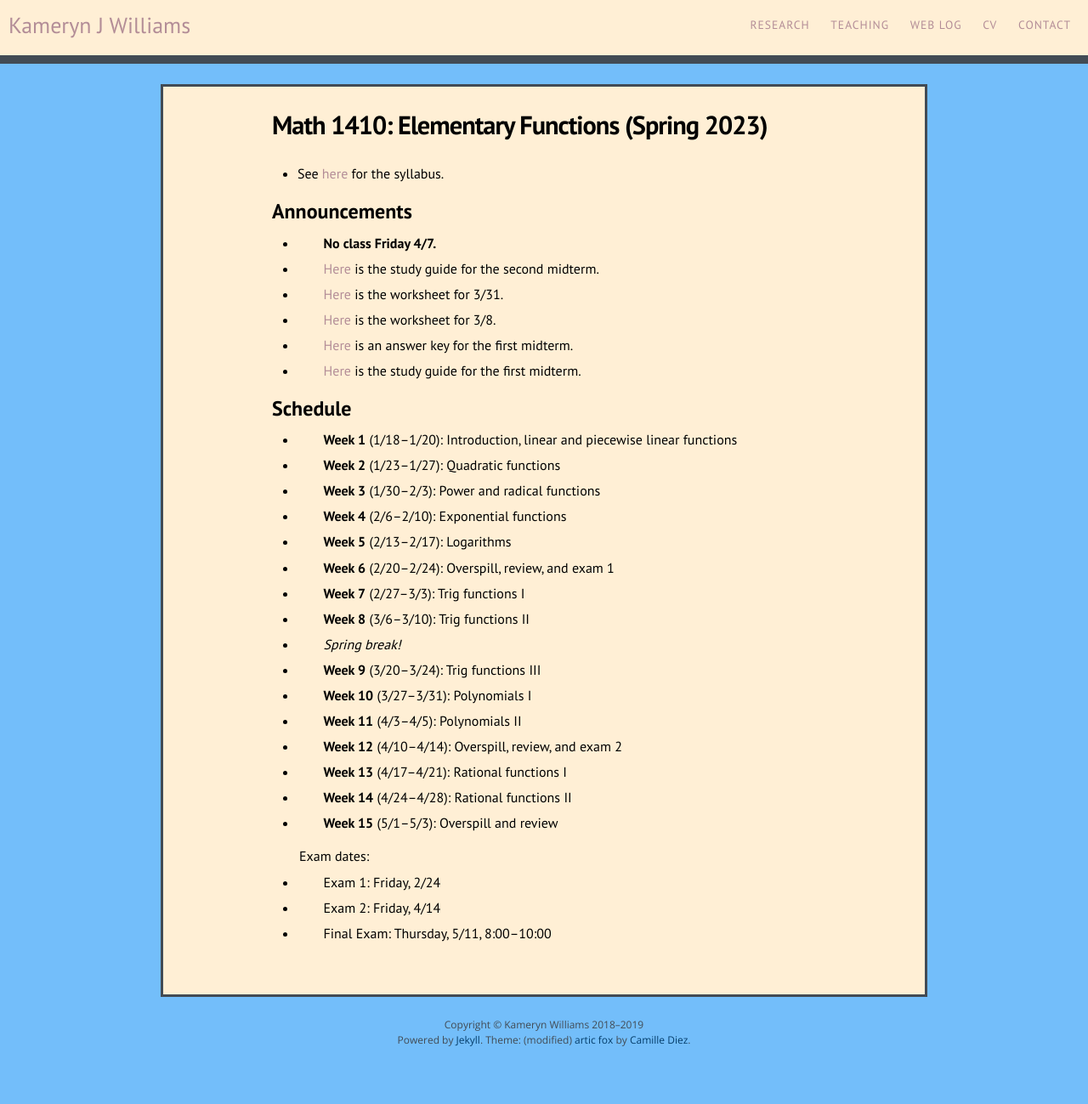
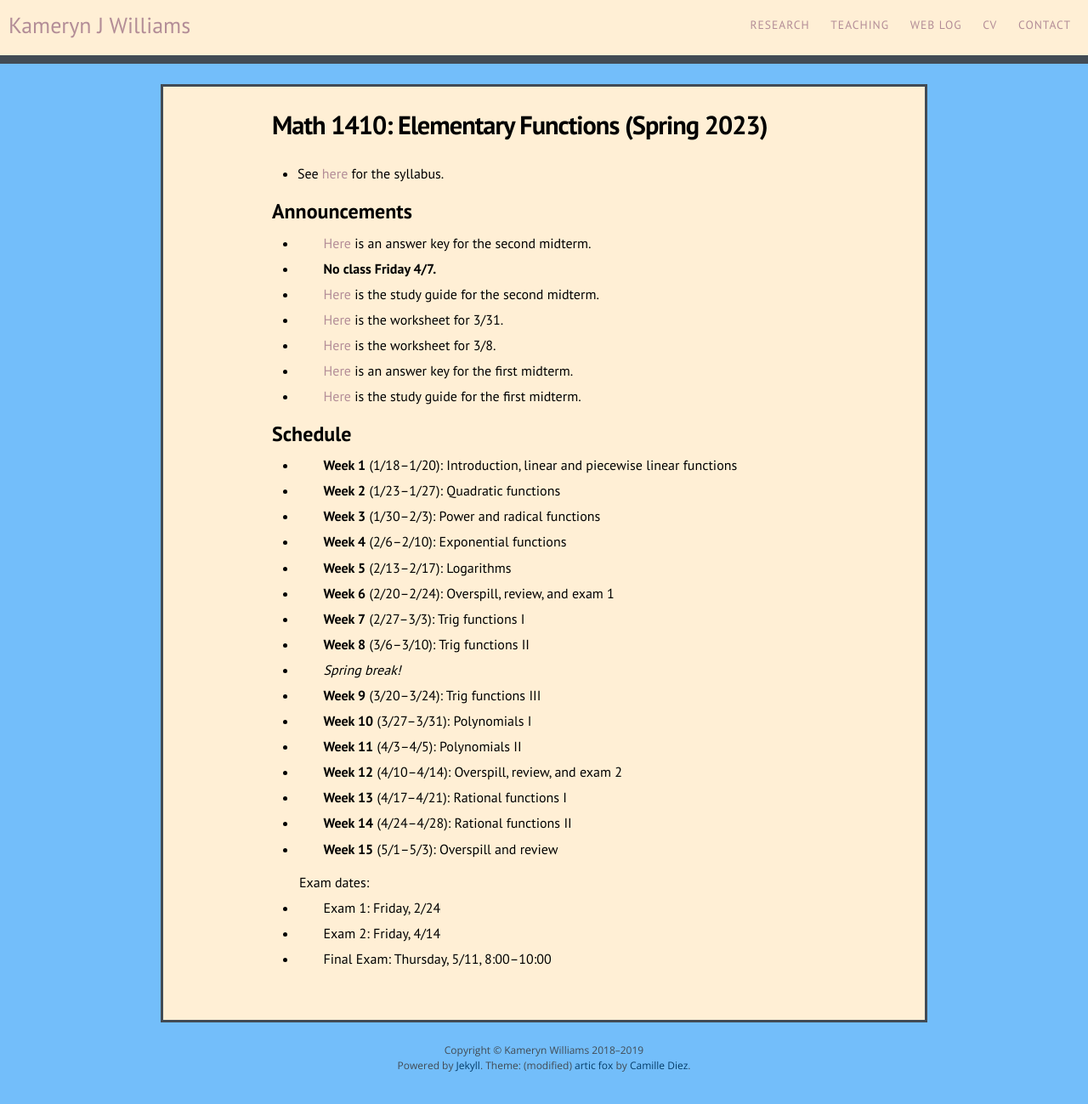
Before and after one commit to kamerynjw/kamerynjw.github.io, a Jekyll site: the page built from teaching/2023/math1410.md, in a window 1280 px wide. Shown: the whole page at 85% size. Built offline with Jekyll 4.4.1, drawn with Linux system fonts in a browser that asks for light colours; nearby versions of some CDN libraries; before the commit the page ends 1269 px from its top, so only the background shows below that.

Commit message:
new answer key

```diff
--- a/teaching/2023/math1410.md
+++ b/teaching/2023/math1410.md
@@ -10,6 +10,8 @@ permalink: /teaching/2023/math1410/
 
 Announcements
 -------------
+
+* [Here]({{ page.url }}e2-answers.pdf) is an answer key for the second midterm.
 
 * **No class Friday 4/7.**
 
```
Also changed, not shown: 1 other file.
